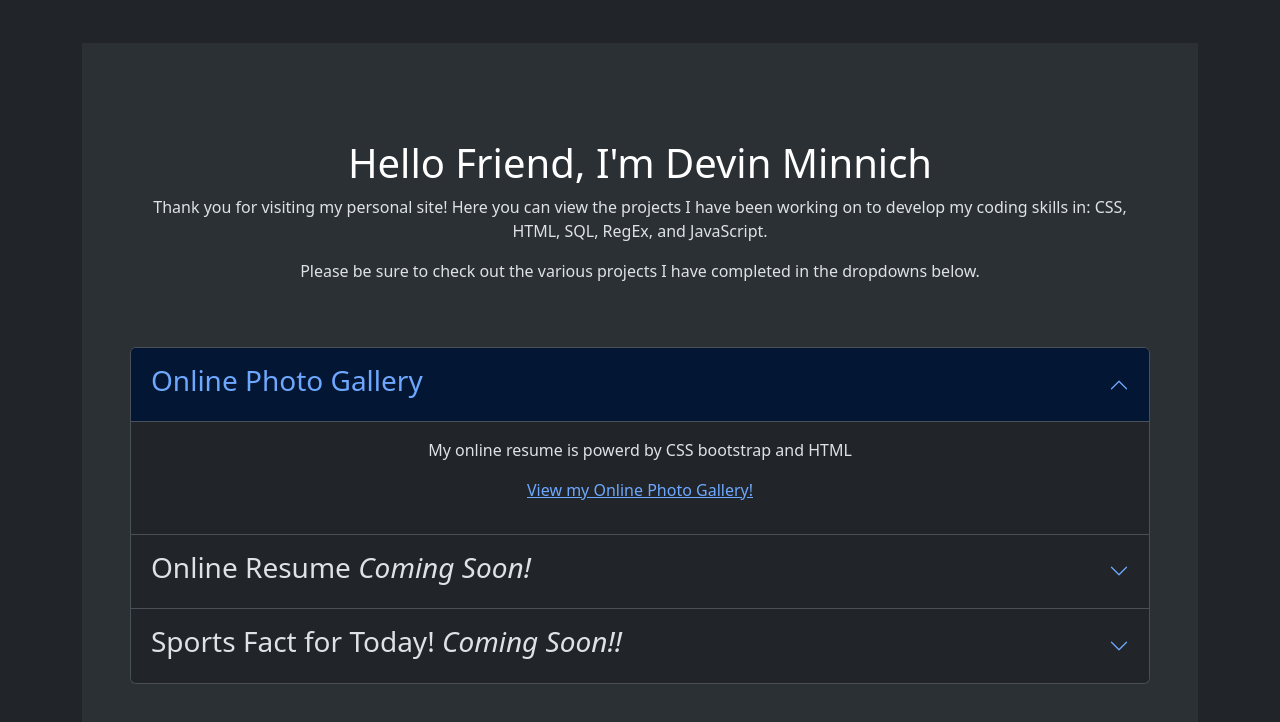
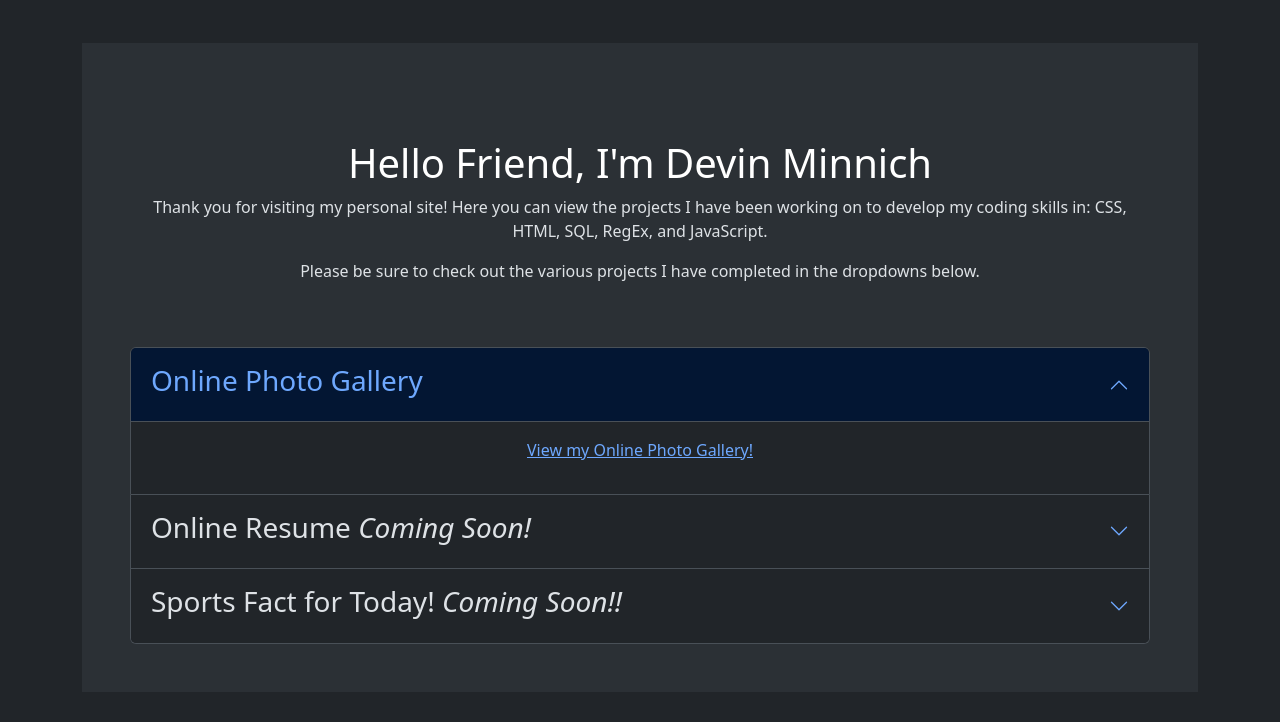
Before and after one commit to devinminnich/DevinMinnich-PersonalSite, a plain HTML site: page index.html in a window 1280 px wide. Shown: the part 78-800 px from the top of the page. Drawn offline with nearby package versions, Linux system fonts and the light colour scheme.

Commit message:
Update index.html

```diff
--- a/index.html
+++ b/index.html
@@ -37,7 +37,6 @@
                   </h2>
                   <div id="collapseOne" class="accordion-collapse collapse show" data-bs-parent="#accordionExample">
                     <div class="accordion-body">
-                      <p>My online resume is powerd by CSS bootstrap and HTML</p>
                         <p><a href="PhotoRepository/index.html">View my Online Photo Gallery!</a></p>
                     </div>
                   </div>
```
